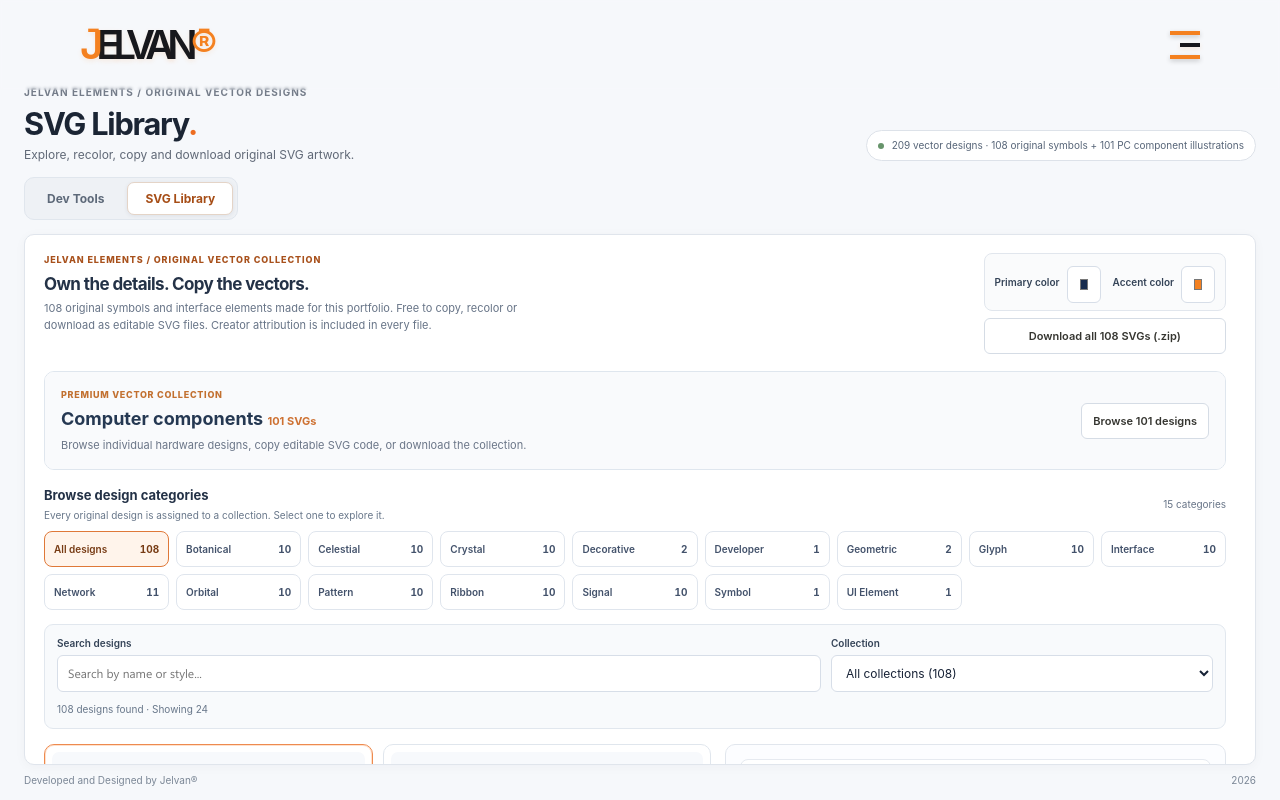
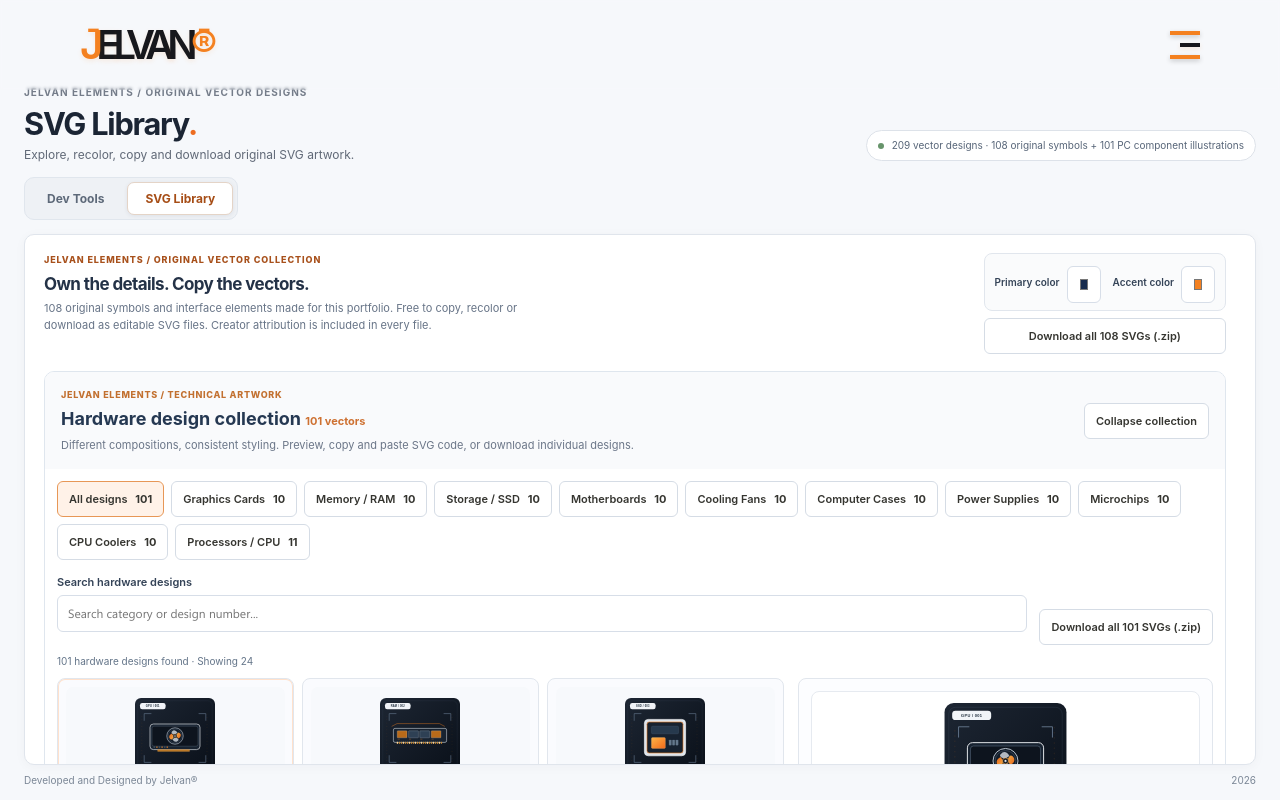
Before and after one commit to DevJel/Jelvan-R-Portfolio, a Next.js app: page /svg-library in a window 1280 px wide. Built offline with nearby package versions, Linux system fonts and the light colour scheme.

Commit message:
feat(svg-library): align hardware tiles with original library and add copy per design

```diff
--- a/components/DevTools/SvgHardwareGallery.tsx
+++ b/components/DevTools/SvgHardwareGallery.tsx
@@ -1,14 +1,10 @@
 import React, { useEffect, useMemo, useState } from 'react';
 import { saveCollectionZip } from './SvgLibraryExport';
+import shared from './SvgLibrary.module.css';
 import styles from './SvgHardwareGallery.module.css';
 
-type HardwareAsset = {
-  id: string;
-  name: string;
-  kind: string;
-  path: string;
-};
-const types = [
+type HardwareAsset = { id: string; name: string; kind: string; path: string; category: string };
+const groups = [
   { code: 'gpu', label: 'Graphics Cards' },
   { code: 'ram', label: 'Memory / RAM' },
   { code: 'ssd', label: 'Storage / SSD' },
@@ -19,109 +15,130 @@ const types = [
   { code: 'chip', label: 'Microchips' },
   { code: 'cooler', label: 'CPU Coolers' },
   { code: 'cpu', label: 'Processors / CPU' },
-];
+] as const;
 const assets: HardwareAsset[] = Array.from({ length: 100 }, (_, index) => {
-  const number = String(index + 1).padStart(3, '0');
-  const type = types[index % types.length];
-  const filename = `pc_component_${number}_${type.code}_premium.svg`;
+  const id = String(index + 1).padStart(3, '0');
+  const group = groups[index % groups.length];
   return {
-    id: number,
-    name: `${type.label} · ${number}`,
-    kind: type.label,
-    path: `/assets/svg-library/pc-components/${type.code}/${filename}`,
+    id,
+    name: group.label + ' · ' + id,
+    kind: group.label,
+    category: group.code,
+    path: '/assets/svg-library/pc-components/' + group.code + '/pc_component_' + id + '_' + group.code + '_premium.svg',
   };
 });
 assets.push({
   id: '100-alt',
-  name: 'Processors / CPU · 100 (alternate)',
+  name: 'Processors / CPU · 100 (alternate composition)',
   kind: 'Processors / CPU',
+  category: 'cpu',
   path: '/assets/svg-library/pc-components/cpu/pc_component_100_cpu_premium-variant-2.svg',
 });
-const CHUNK_SIZE = 20;
+const PAGE_SIZE = 24;
 
-async function readSvg(asset: HardwareAsset) {
+async function getSvg(asset: HardwareAsset): Promise<string> {
   const response = await fetch(asset.path);
-  if (!response.ok) throw new Error('SVG file is unavailable.');
-  const svg = await response.text();
-  if (!svg.trimStart().startsWith('<svg') || !svg.includes('</svg>')) throw new Error('Invalid SVG file.');
-  return svg;
+  if (!response.ok) throw new Error('This SVG could not be loaded.');
+  const markup = await response.text();
+  if (!markup.trimStart().startsWith('<svg') || !markup.includes('</svg>')) {
+    throw new Error('The downloaded file is not a complete SVG.');
+  }
+  return markup;
+}
+
+function saveSvg(markup: string, filename: string) {
+  const url = URL.createObjectURL(new Blob([markup], { type: 'image/svg+xml;charset=utf-8' }));
+  const anchor = document.createElement('a');
+  anchor.href = url;
+  anchor.download = filename;
+  document.body.appendChild(anchor);
+  anchor.click();
+  anchor.remove();
+  window.setTimeout(() => URL.revokeObjectURL(url), 1000);
 }
 
 export default function SvgHardwareGallery() {
-  const [open, setOpen] = useState(false);
+  const [open, setOpen] = useState(true);
   const [category, setCategory] = useState('all');
-  const [search, setSearch] = useState('');
-  const [limit, setLimit] = useState(CHUNK_SIZE);
+  const [query, setQuery] = useState('');
+  const [shown, setShown] = useState(PAGE_SIZE);
   const [active, setActive] = useState('001');
   const [source, setSource] = useState('');
+  const [loadedPath, setLoadedPath] = useState('');
   const [busy, setBusy] = useState(false);
-  const [status, setStatus] = useState('');
+  const [message, setMessage] = useState('');
 
   const matches = useMemo(() => assets.filter(asset =>
-    (category === 'all' || asset.kind === category) &&
-    (asset.name + ' ' + asset.id + ' ' + asset.kind).toLowerCase().includes(search.trim().toLowerCase())
-  ), [category, search]);
+    (category === 'all' || asset.category === category) &&
+    (asset.name + ' ' + asset.kind + ' ' + asset.id).toLowerCase().includes(query.trim().toLowerCase())
+  ), [category, query]);
   const selected = matches.find(asset => asset.id === active) || matches[0];
-  const visible = matches.slice(0, limit);
+  const visible = matches.slice(0, shown);
+  const selectedSource = selected?.path === loadedPath ? source : '';
 
   useEffect(() => {
     if (!open || !selected) return;
-    let activeRequest = true;
+    let live = true;
+    setLoadedPath('');
     setSource('');
-    readSvg(selected).then(svg => {
-      if (activeRequest) setSource(svg);
+    getSvg(selected).then(svg => {
+      if (live) { setSource(svg); setLoadedPath(selected.path); }
     }).catch(() => {
-      if (activeRequest) setStatus('SVG source could not be loaded.');
+      if (live) setMessage('Could not load this vector. Try another design.');
     });
-    return () => { activeRequest = false; };
+    return () => { live = false; };
   }, [open, selected?.path]);
 
-  const changeCategory = (value: string) => {
+  const selectCategory = (value: string) => {
     setCategory(value);
-    setLimit(CHUNK_SIZE);
-    setStatus('');
+    setShown(PAGE_SIZE);
+    setMessage('');
   };
 
-  const copy = async () => {
-    if (!source) return;
+  const copyAsset = async (asset: HardwareAsset) => {
+    setActive(asset.id);
+    setMessage('');
     try {
-      await navigator.clipboard.writeText(source);
-      setStatus('SVG source copied.');
+      const svg = await getSvg(asset);
+      setSource(svg);
+      setLoadedPath(asset.path);
+      await navigator.clipboard.writeText(svg);
+      setMessage(asset.name + ' copied as complete, editable SVG markup. Paste into an HTML file or SVG editor.');
     } catch {
-      setStatus('Clipboard unavailable; select and copy the source text below.');
+      setMessage('Clipboard unavailable. Select and copy the SVG source from the inspector.');
     }
   };
 
-  const download = () => {
-    if (!selected || !source) return;
-    const url = URL.createObjectURL(new Blob([source], { type: 'image/svg+xml;charset=utf-8' }));
-    const anchor = document.createElement('a');
-    anchor.href = url;
-    anchor.download = `jelvan-${selected.id}.svg`;
-    document.body.appendChild(anchor);
-    anchor.click();
-    anchor.remove();
-    window.setTimeout(() => URL.revokeObjectURL(url), 1000);
-    setStatus('SVG downloaded.');
+  const downloadAsset = async (asset: HardwareAsset) => {
+    setActive(asset.id);
+    try {
+      const svg = await getSvg(asset);
+      setSource(svg);
+      setLoadedPath(asset.path);
+      saveSvg(svg, 'jelvan-' + asset.path.split('/').pop());
+      setMessage(asset.name + ' downloaded.');
+    } catch {
+      setMessage('This SVG is currently unavailable for download.');
+    }
   };
 
   const downloadAll = async () => {
     if (busy) return;
     setBusy(true);
-    setStatus('Preparing the 101-piece SVG collection...');
+    setMessage('Preparing 101 individual SVG files...');
     try {
-      const result: { name: string; content: string }[] = [];
+      const files: { name: string; content: string }[] = [];
       for (let i = 0; i < assets.length; i += 10) {
         const batch = assets.slice(i, i + 10);
-        const contents = await Promise.all(batch.map(readSvg));
+        const contents = await Promise.all(batch.map(getSvg));
         for (let j = 0; j < batch.length; j++) {
-          result.push({ name: batch[j].path.split('/').pop() || `design-${batch[j].id}.svg`, content: contents[j] });
+          files.push({ name: batch[j].category + '/' + batch[j].path.split('/').pop(), content: contents[j] });
         }
       }
-      saveCollectionZip(result);
-      setStatus('101 SVG files packaged and downloaded.');
+      saveCollectionZip(files);
+      setMessage('The complete hardware library downloaded as a ZIP with category folders.');
     } catch {
-      setStatus('Could not prepare the archive. Check your connection and retry.');
+      setMessage('Could not prepare the archive. Check your connection and retry.');
     } finally {
       setBusy(false);
     }
@@ -131,71 +148,83 @@ export default function SvgHardwareGallery() {
     <section className={styles.section} aria-label="PC component SVG collection">
       <div className={styles.heading}>
         <div>
-          <p className={styles.eyebrow}>PREMIUM VECTOR COLLECTION</p>
-          <h4>Computer components <span>101 SVGs</span></h4>
-          <p>Browse individual hardware designs, copy editable SVG code, or download the collection.</p>
+          <p className={styles.eyebrow}>JELVAN ELEMENTS / TECHNICAL ARTWORK</p>
+          <h4>Hardware design collection <span>101 vectors</span></h4>
+          <p>Different compositions, consistent styling. Preview, copy and paste SVG code, or download individual designs.</p>
         </div>
-        <button type="button" className={styles.toggle} aria-expanded={open} onClick={() => setOpen(value => !value)}>
-          {open ? 'Hide collection' : 'Browse 101 designs'}
+        <button className={styles.toggle} type="button" aria-expanded={open} onClick={() => setOpen(value => !value)}>
+          {open ? 'Collapse collection' : 'Browse 101 designs'}
         </button>
       </div>
-      {open && (
-        <div className={styles.content}>
-          <div className={styles.categories} role="group" aria-label="Hardware design categories">
-            <button type="button" aria-pressed={category === 'all'} onClick={() => changeCategory('all')}>
-              All <strong>101</strong>
+      {open && <div className={styles.content}>
+        <div className={styles.categories} role="group" aria-label="Hardware design categories">
+          <button type="button" aria-pressed={category === 'all'} onClick={() => selectCategory('all')}>
+            All designs <strong>{assets.length}</strong>
+          </button>
+          {groups.map(group => (
+            <button type="button" key={group.code} aria-pressed={category === group.code}
+              onClick={() => selectCategory(group.code)}>
+              {group.label} <strong>{assets.filter(item => item.category === group.code).length}</strong>
             </button>
-            {types.map(group => (
-              <button key={group.code} type="button" aria-pressed={category === group.label} onClick={() => changeCategory(group.label)}>
-                {group.label} <strong>{group.code === 'cpu' ? 11 : 10}</strong>
-              </button>
-            ))}
+          ))}
+        </div>
+        <div className={styles.tools}>
+          <label htmlFor="hardware-svg-search">Search hardware designs
+            <input id="hardware-svg-search" type="search" value={query}
+              onChange={event => { setQuery(event.target.value); setShown(PAGE_SIZE); }}
+              placeholder="Search category or design number..." />
+          </label>
+          <button type="button" onClick={() => void downloadAll()} disabled={busy}>
+            {busy ? 'Preparing ZIP...' : 'Download all 101 SVGs (.zip)'}
+          </button>
+        </div>
+        <p className={styles.count} role="status">{matches.length} hardware designs found · Showing {visible.length}</p>
+        <div className={styles.layout}>
+          <div className={styles.gallery}>
+            <div className={[shared.collection, styles.grid].join(' ')} aria-label="Hardware SVG designs">
+              {visible.map(asset => (
+                <div key={asset.id} className={[shared.tile, styles.tile, selected?.id === asset.id ? shared.activeTile : ''].join(' ')}>
+                  <button type="button" className={shared.previewButton} aria-label={'Preview hardware design ' + asset.name}
+                    aria-pressed={selected?.id === asset.id}
+                    onClick={() => { setActive(asset.id); setMessage(''); }}>
+                    <span className={shared.art}><img className={styles.previewImage} src={asset.path} alt="" loading="lazy" width={80} height={80} /></span>
+                    <span className={shared.assetName}>{asset.name}</span>
+                    <span className={shared.assetKind}>{asset.kind}</span>
+                  </button>
+                  <div className={styles.tileActions}>
+                    <button type="button" className={shared.quickCopy} aria-label={'Copy hardware SVG for ' + asset.name}
+                      onClick={() => void copyAsset(asset)}>Copy SVG</button>
+                    <button type="button" className={shared.quickCopy} aria-label={'Download hardware SVG for ' + asset.name}
+                      onClick={() => void downloadAsset(asset)}>Download</button>
+                  </div>
+                </div>
+              ))}
+            </div>
+            {matches.length === 0 && <p className={styles.empty}>No designs match this search. Try another category or number.</p>}
+            {visible.length < matches.length && <button className={styles.more} type="button"
+              onClick={() => setShown(value => value + PAGE_SIZE)}>
+              Show more hardware designs ({matches.length - visible.length} remaining)
+            </button>}
           </div>
-          <div className={styles.tools}>
-            <label htmlFor="hardware-svg-search">Search PC component designs
-              <input id="hardware-svg-search" type="search" value={search} onChange={event => { setSearch(event.target.value); setLimit(CHUNK_SIZE); }}
-                placeholder="Search name or number..." />
-            </label>
-            <button type="button" onClick={() => void downloadAll()} disabled={busy}>
-              {busy ? 'Preparing archive...' : 'Download 101 SVGs (.zip)'}
-            </button>
-          </div>
-          <p className={styles.count} role="status">{matches.length} matching designs · {visible.length} shown</p>
-          <div className={styles.layout}>
-            <div>
-              <div className={styles.grid}>
-                {visible.map(asset => (
-                  <button key={asset.id} type="button" className={styles.tile}
-                    aria-pressed={selected?.id === asset.id} onClick={() => { setActive(asset.id); setStatus(''); }}>
-                    <img src={asset.path} alt="" loading="lazy" width={100} height={100} />
-                    <span>{asset.name}</span>
-                  </button>
-                ))}
+          <aside className={[shared.inspector, styles.inspector].join(' ')} aria-label="Selected hardware SVG">
+            {selected ? <>
+              <div className={shared.inspectorArt}>
+                <img className={styles.inspectorImage} src={selected.path} alt={selected.name} width={122} height={122} />
               </div>
-              {matches.length === 0 && <p className={styles.empty}>No matching designs. Try another search.</p>}
-              {visible.length < matches.length && (
-                <button type="button" className={styles.more} onClick={() => setLimit(value => value + CHUNK_SIZE)}>
-                  Show more designs ({matches.length - visible.length} remaining)
-                </button>
-              )}
-            </div>
-            {selected && (
-              <aside className={styles.inspector} aria-label="Selected hardware SVG">
-                <img src={selected.path} alt={selected.name} width={180} height={180} />
-                <h5>{selected.name}</h5>
-                <p>{selected.kind} · 400 × 400 vector</p>
-                <div className={styles.actions}>
-                  <button type="button" onClick={() => void copy()} disabled={!source}>Copy SVG source</button>
-                  <button type="button" onClick={download} disabled={!source}>Download selected .svg</button>
-                </div>
-                <label htmlFor="hardware-svg-source">Hardware SVG source</label>
-                <textarea id="hardware-svg-source" value={source} readOnly rows={6} spellCheck={false} />
-                <p className={styles.status} aria-live="polite">{status}</p>
-              </aside>
-            )}
-          </div>
+              <p className={shared.assetKind}>{selected.kind} · 400 × 400 · editable</p>
+              <h4>{selected.name}</h4>
+              <p>Copy this self-contained SVG into HTML, another project or an SVG editor.</p>
+              <div className={shared.actions}>
+                <button type="button" disabled={!selectedSource} onClick={() => void copyAsset(selected)}>Copy selected SVG</button>
+                <button type="button" onClick={() => void downloadAsset(selected)}>Download .svg</button>
+              </div>
+              <p className={styles.status} role="status" aria-live="polite">{message}</p>
+              <label className={shared.sourceLabel} htmlFor="hardware-svg-source">Hardware SVG source · select to copy and paste</label>
+              <textarea id="hardware-svg-source" aria-label="Hardware SVG source" value={selectedSource} readOnly spellCheck={false} rows={7} />
+            </> : <p>No artwork available in this category.</p>}
+          </aside>
         </div>
-      )}
+      </div>}
     </section>
   );
 }
```
